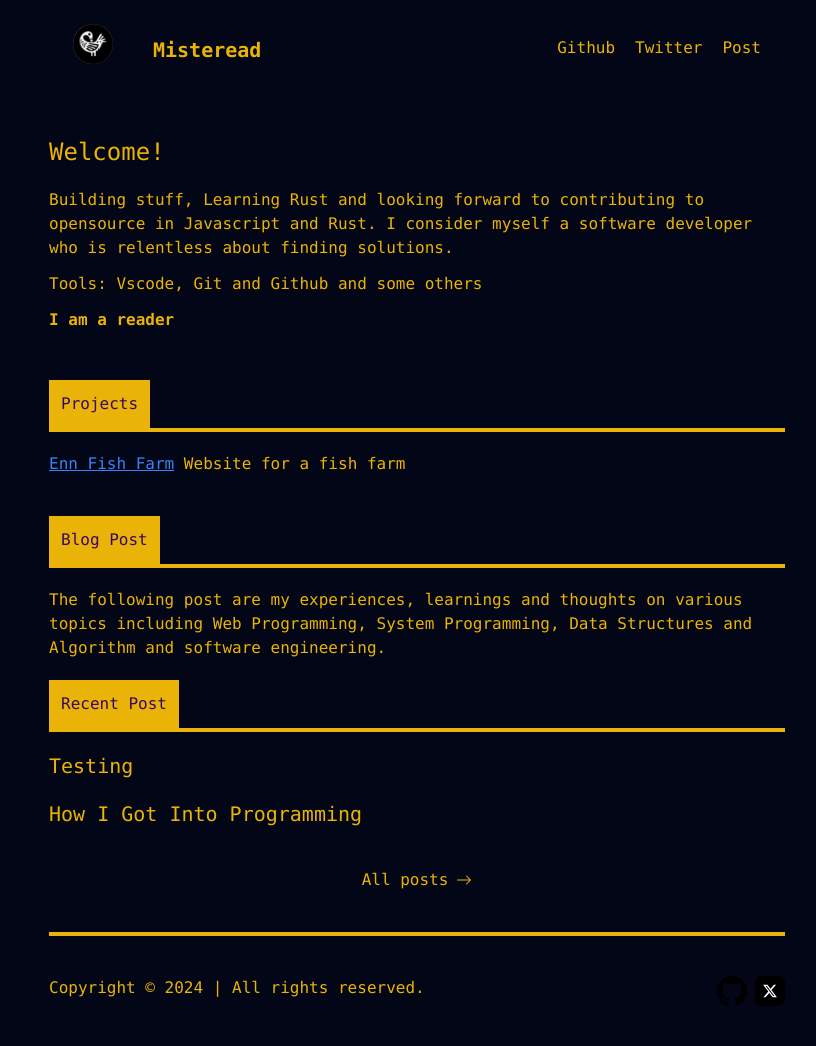
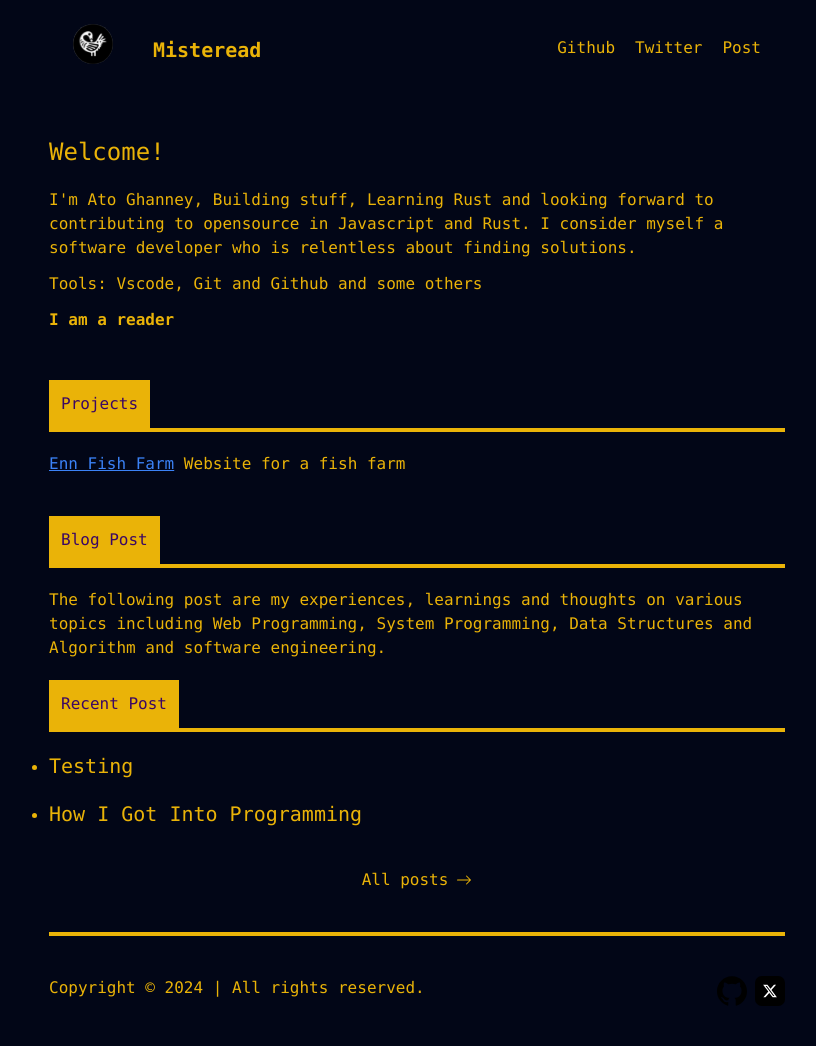
Before and after one commit to at-o/at-o.github.io, a Jekyll site: the page built from index.html, in a window 1280 px wide. Shown: the whole page, without its empty margins (223-1039 px from the left). Built offline with Jekyll 4.4.1, drawn with Linux system fonts in a browser that asks for light colours; nearby versions of some CDN libraries.

Commit message:
profile update

```diff
--- a/_layouts/post.html
+++ b/_layouts/post.html
@@ -41,6 +41,8 @@
             <div>{{ content }}</div>
         </div>
 
+        <hr class="h-1 mx-auto bg-yellow-500 border-0" />
+
         <div class="py-10 flex justify-between">
             <p>
                 Copyright &copy; {{site.time | date: '%Y'}} | All rights
--- a/index.html
+++ b/index.html
@@ -27,7 +27,7 @@ title: "Home Page"
     <section class="mb-12 text-yellow-500">
         <h1 class="text-2xl my-5">Welcome!</h1>
         <p class="">
-            Building stuff, Learning Rust and looking forward to contributing to
+            I'm Ato Ghanney, Building stuff, Learning Rust and looking forward to contributing to
             opensource in Javascript and Rust. I consider myself a software
             developer who is relentless about finding solutions.
         </p>
@@ -77,7 +77,7 @@ title: "Home Page"
             </h2>
             <hr class="h-1 mx-auto bg-yellow-500 border-0" />
         </div>
-        <ul>
+        <ul class="list-disc">
             {% for post in site.posts %}
             <li class="my-5">
                 <a
```
